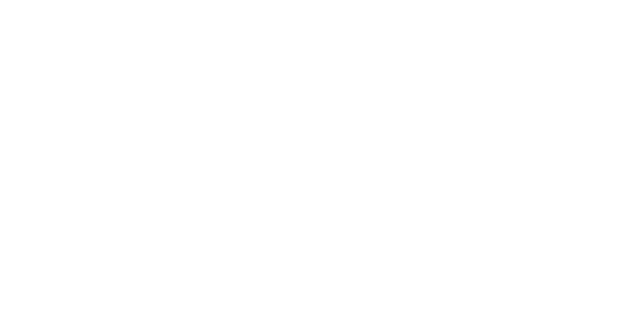
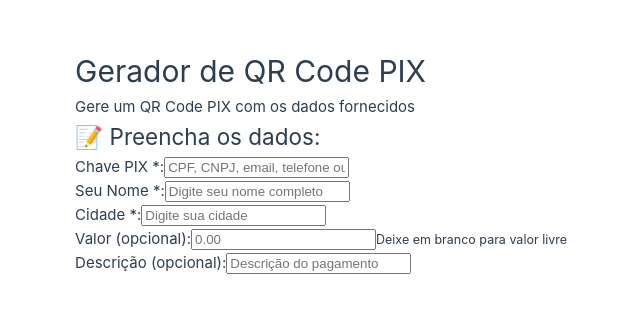
Before and after one commit to w1ze55/QRPix, a Vue app in the folder QRPix/: page / in a window 1280 px wide. Shown: the part 239-552 px from the top of the page, without its empty margins (73-713 px from the left). Built offline with nearby package versions, Linux system fonts and the light colour scheme.

Commit message:
feat: initial form page layout

```diff
--- a/QRPix/src/components/Form.vue
+++ b/QRPix/src/components/Form.vue
@@ -12,7 +12,7 @@ const mostrarPopUp = ref(false);
 const mensagemPopup = ref('');
 const tipoPopup = ref('erro');
 
-function mostrarMensagem(mensagem: string, tipo: string='erro') {
+function mostrarMensagem(mensagem: string, tipo: string = 'erro') {
     mostrarPopUp.value = true;
     mensagemPopup.value = mensagem;
     tipoPopup.value = tipo;
@@ -140,11 +140,59 @@ function limparTudo() {
     qrCodeUrl.value = ''
     mostrarMensagem('Formulário limpo!', 'sucesso')
 }
-
 </script>
 
 <template>
+    <div class="container">
+        <div v-if="mostrarPopUp" class="popup-overlay" @click="fecharPopUp">
+            <div class="popup" :class="tipoPopup" @click.stop>
+                <div class="popup-header">
+                    <span class="popup-icon">
+                        {{ tipoPopup === 'erro' ? '❌' : '✅' }}
+                    </span>
+                    <button @click="fecharPopUp" class="popup-close">×</button>
+                </div>
+                <div class="popup-content">
+                    <p>{{ mensagemPopup }}</p>
+                </div>
+            </div>
+        </div>
+        <div class="header">
+            <h1>Gerador de QR Code PIX</h1>
+            <p>Gere um QR Code PIX com os dados fornecidos</p>
+        </div>
 
+
+        <div class="formulario">
+            <h2>📝 Preencha os dados:</h2>
+
+            <div class="campo">
+                <label>Chave PIX *:</label>
+                <input v-model="chavePix" type="text" placeholder="CPF, CNPJ, email, telefone ou chave aleatória" />
+            </div>
+
+            <div class="campo">
+                <label>Seu Nome *:</label>
+                <input v-model="nome" type="text" placeholder="Digite seu nome completo" />
+            </div>
+
+            <div class="campo">
+                <label>Cidade *:</label>
+                <input v-model="cidade" type="text" placeholder="Digite sua cidade" />
+            </div>
+
+            <div class="campo">
+                <label>Valor (opcional):</label>
+                <input v-model="valor" type="number" placeholder="0.00" step="0.01" min="0" />
+                <small>Deixe em branco para valor livre</small>
+            </div>
+
+            <div class="campo">
+                <label>Descrição (opcional):</label>
+                <input v-model="descricao" type="text" placeholder="Descrição do pagamento" />
+            </div>
+        </div>
+    </div>
 </template>
 
 <style scoped></style>
```
Lines whose indentation alone changed are shown as unchanged.
